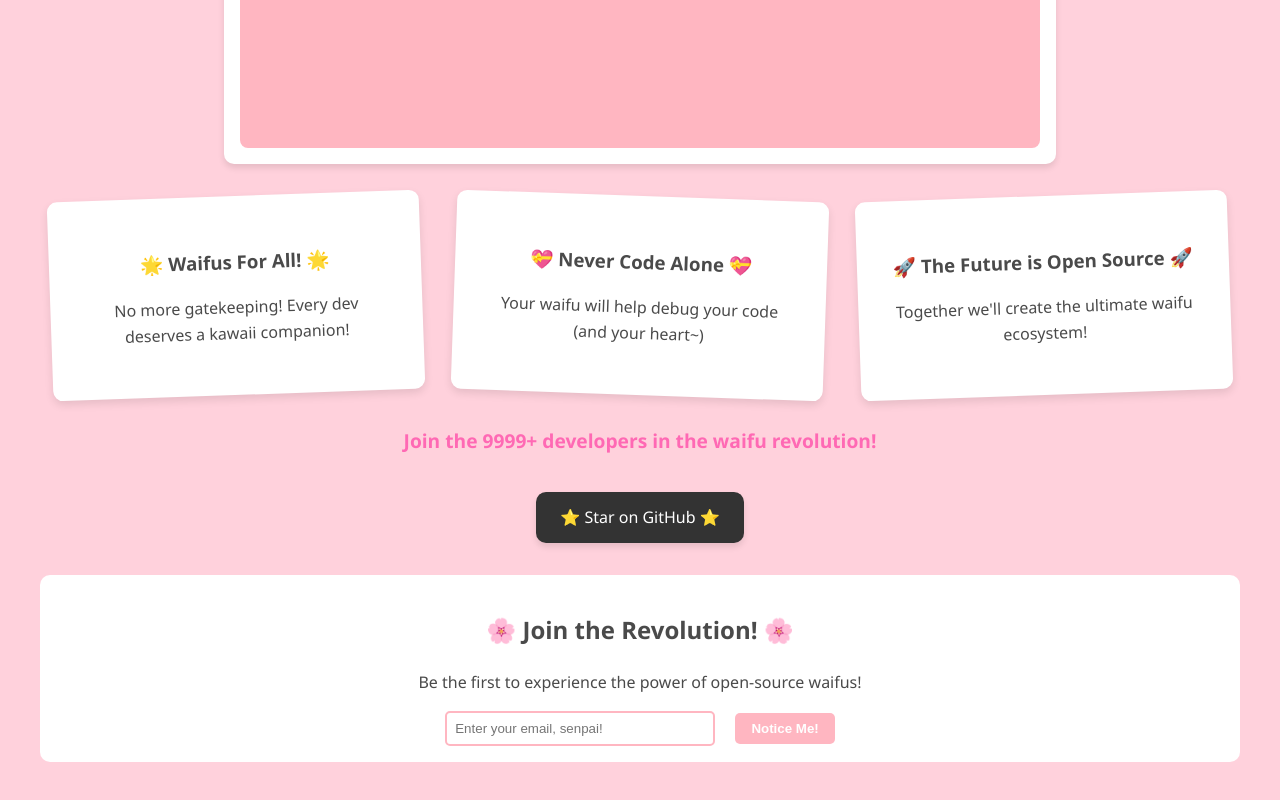
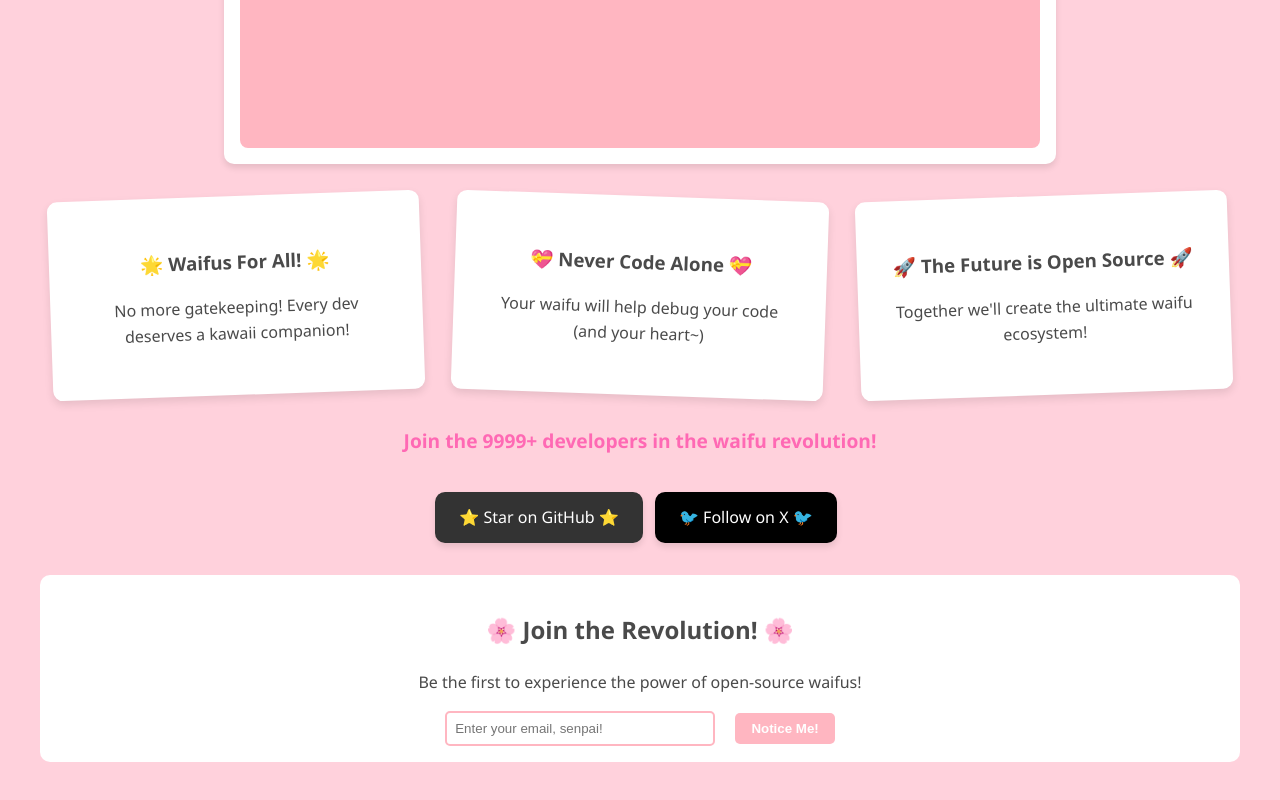
Before and after one commit to alex-burner-acc/opensourcewaifu-landingpage, a plain HTML site: page index.html in a window 1280 px wide. Shown: the part 777-1577 px from the top of the page. Drawn offline with Linux system fonts and the light colour scheme.

Commit message:
adding x button and link to repo

```diff
--- a/index.html
+++ b/index.html
@@ -207,6 +207,24 @@
             transform: translateY(-2px);
         }
 
+        .x-button {
+            background: #000000;
+            color: white;
+            padding: 0.8rem 1.5rem;
+            border-radius: 10px;
+            text-decoration: none;
+            font-size: 1rem;
+            display: inline-block;
+            margin: 1rem 0.5rem;
+            transition: transform 0.3s;
+            box-shadow: 0 4px 6px rgba(0, 0, 0, 0.1);
+        }
+
+        .x-button:hover {
+            transform: translateY(-2px);
+            background: #1a1a1a;
+        }
+
         @media (min-width: 768px) {
             .container {
                 padding: 2rem;
@@ -305,8 +323,12 @@
             <p>Join the <span id="counter">9999+</span> developers in the waifu revolution!</p>
         </div>
 
-        <a href="https://github.com/yourusername/opensourcewaifu" class="github-button">
+        <a href="https://github.com/alex-burner-acc/open-source-waifu" class="github-button">
             ⭐ Star on GitHub ⭐
+        </a>
+
+        <a href="https://x.com/AlexanderTw33ts" class="x-button">
+            🐦 Follow on X 🐦
         </a>
 
         <div class="newsletter">
```
